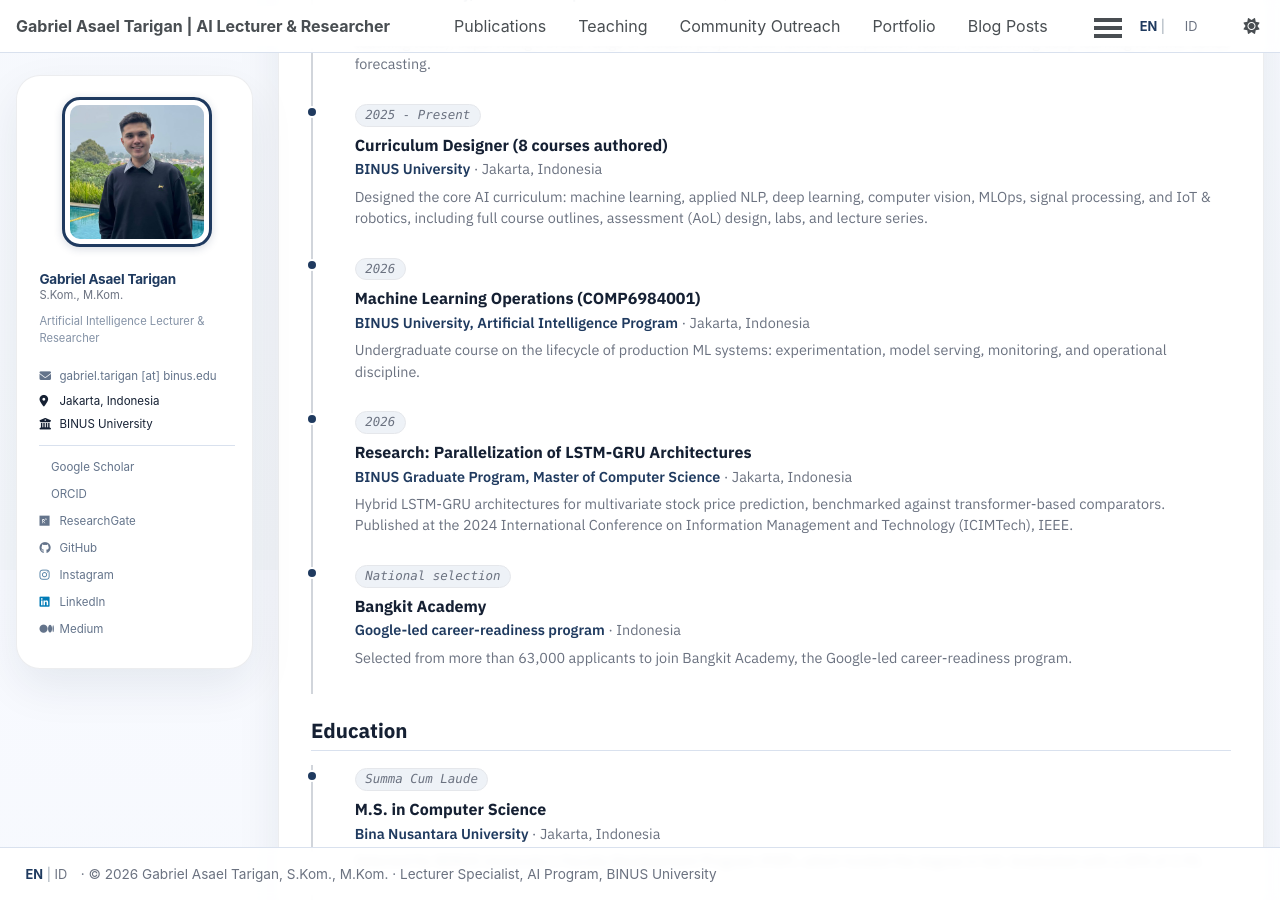
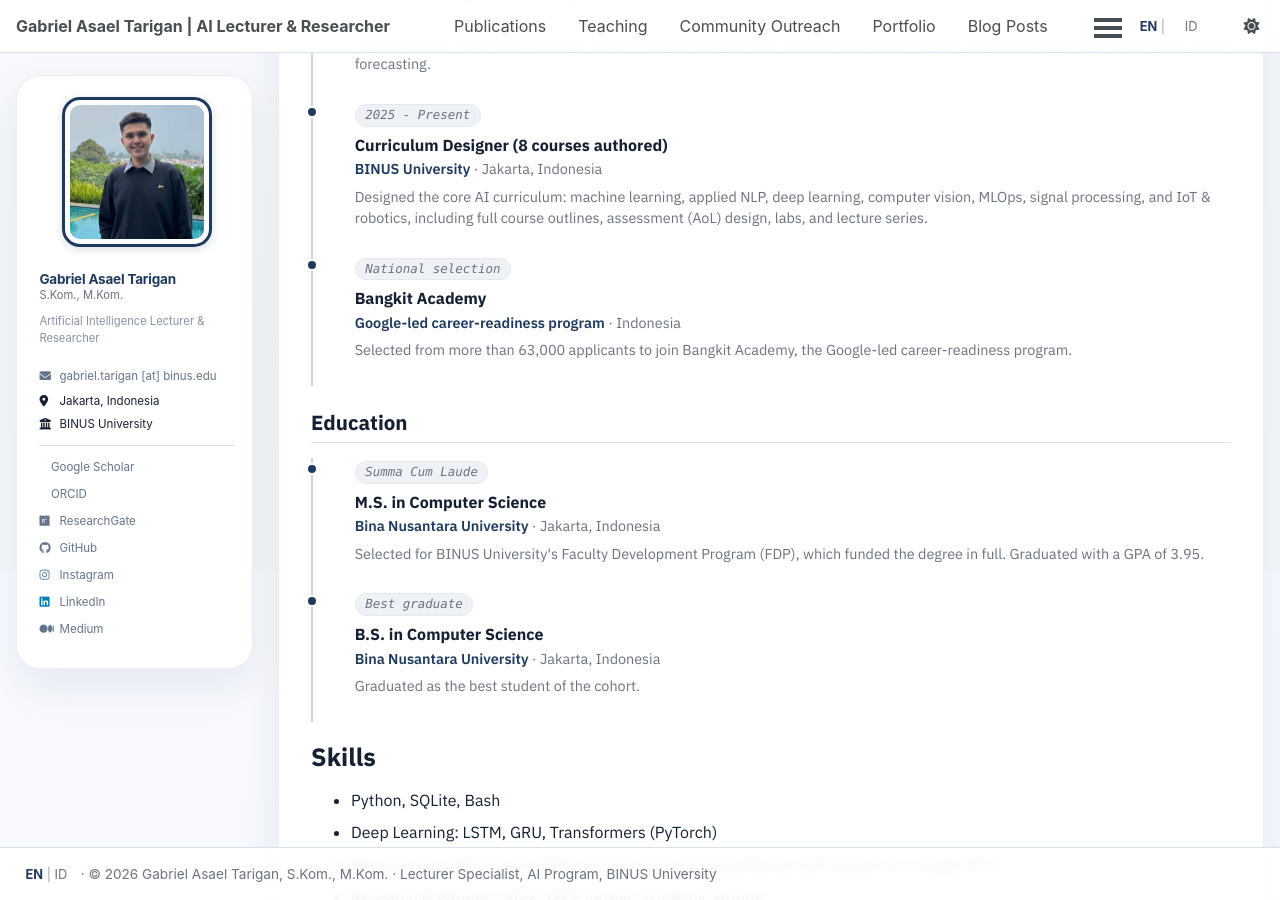
Before and after one commit to asaeltarigan/asaeltarigan.github.io, a Jekyll site: the page built from _pages/cv.md, in a window 1280 px wide and 900 px high, scrolled down 330 px. Built offline with Jekyll 4.4.1, drawn with Linux system fonts in a browser that asks for light colours; a style sheet for code colours, icons or effects is not loaded.

Commit message:
Remove course-specific 2026 entries from CV timeline

```diff
--- a/_data/cv_timeline.yml
+++ b/_data/cv_timeline.yml
@@ -9,16 +9,6 @@ experience:
     org: "BINUS University"
     location: "Jakarta, Indonesia"
     description: "Designed the core AI curriculum: machine learning, applied NLP, deep learning, computer vision, MLOps, signal processing, and IoT & robotics, including full course outlines, assessment (AoL) design, labs, and lecture series."
-  - time: "2026"
-    title: "Machine Learning Operations (COMP6984001)"
-    org: "BINUS University, Artificial Intelligence Program"
-    location: "Jakarta, Indonesia"
-    description: "Undergraduate course on the lifecycle of production ML systems: experimentation, model serving, monitoring, and operational discipline."
-  - time: "2026"
-    title: "Research: Parallelization of LSTM-GRU Architectures"
-    org: "BINUS Graduate Program, Master of Computer Science"
-    location: "Jakarta, Indonesia"
-    description: "Hybrid LSTM-GRU architectures for multivariate stock price prediction, benchmarked against transformer-based comparators. Published at the 2024 International Conference on Information Management and Technology (ICIMTech), IEEE."
   - time: "National selection"
     title: "Bangkit Academy"
     org: "Google-led career-readiness program"
```
